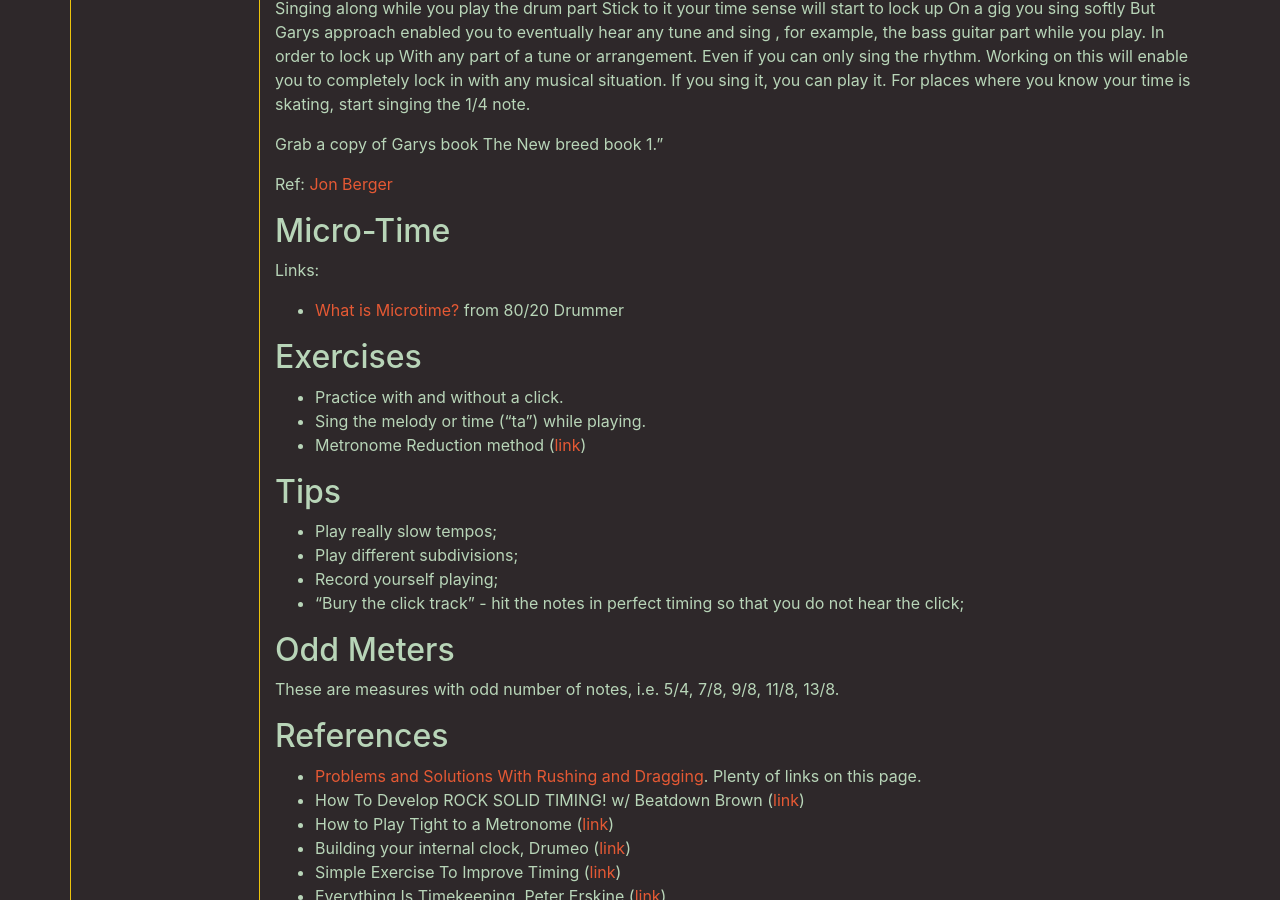
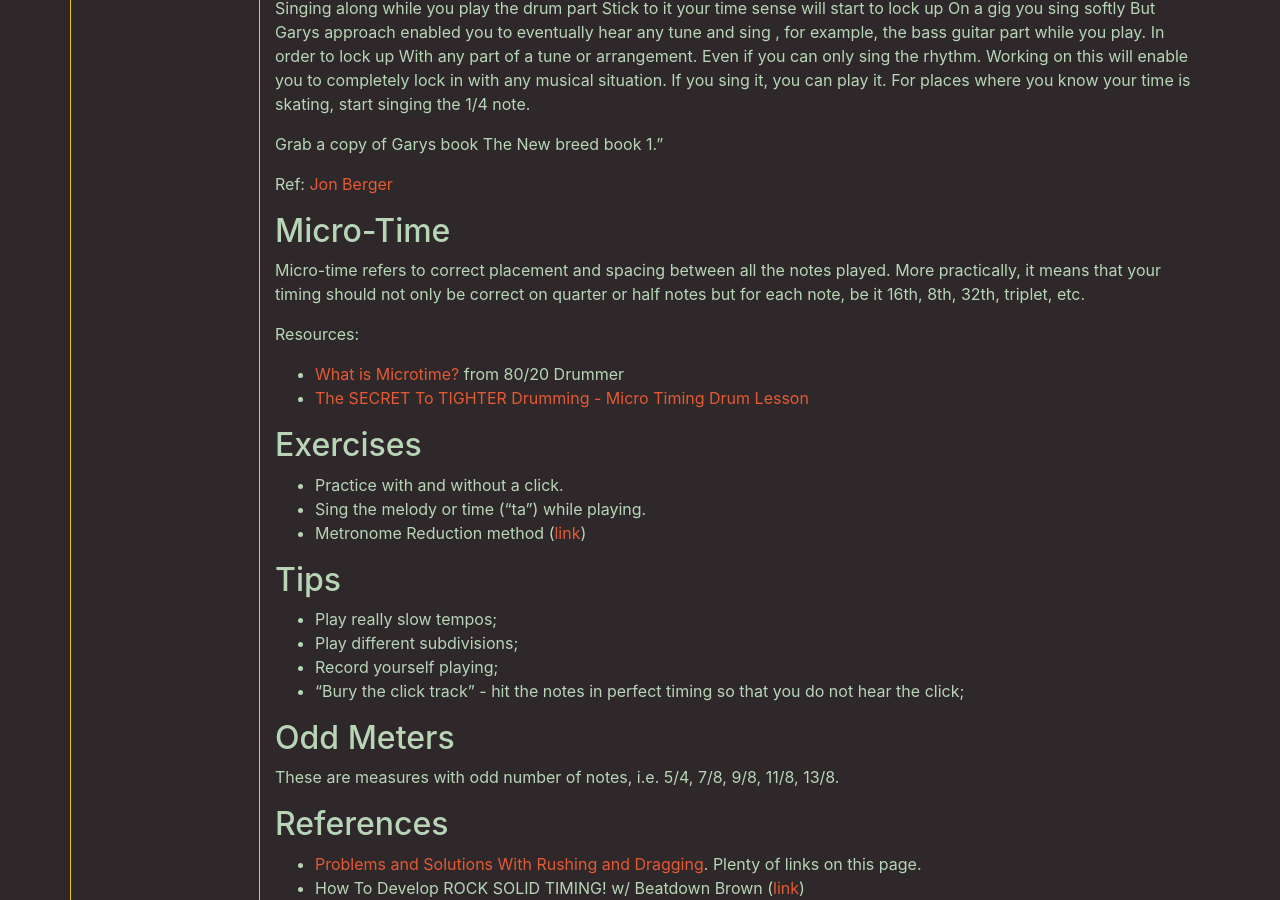
Before and after one commit to MisterY/music-site, a Jekyll site: the page built from drums/time.md, in a window 1280 px wide and 900 px high, scrolled down 641 px. Built offline with Jekyll 4.4.1, drawn with Linux system fonts in a browser that asks for light colours; nearby versions of some CDN libraries; our own code applies the rules of GitHub Pages for plain Markdown files.

Commit message:
a bit more on micro-time

```diff
--- a/drums/time.md
+++ b/drums/time.md
@@ -42,8 +42,12 @@ Ref: [Jon Berger](https://www.youtube.com/watch?v=NOK7lu2buCM)
 
 ## Micro-Time
 
-Links:
+Micro-time refers to correct placement and spacing between all the notes played. More practically, it means that your timing should not only be correct on quarter or half notes but for each note, be it 16th, 8th, 32th, triplet, etc.
+
+Resources:
+
 - [What is Microtime?](https://www.youtube.com/watch?v=71Qa2huylD8) from 80/20 Drummer
+- [The SECRET To TIGHTER Drumming - Micro Timing Drum Lesson](https://www.youtube.com/watch?v=tbjZxd4Uzyo)
 
 ## Exercises
 
```
